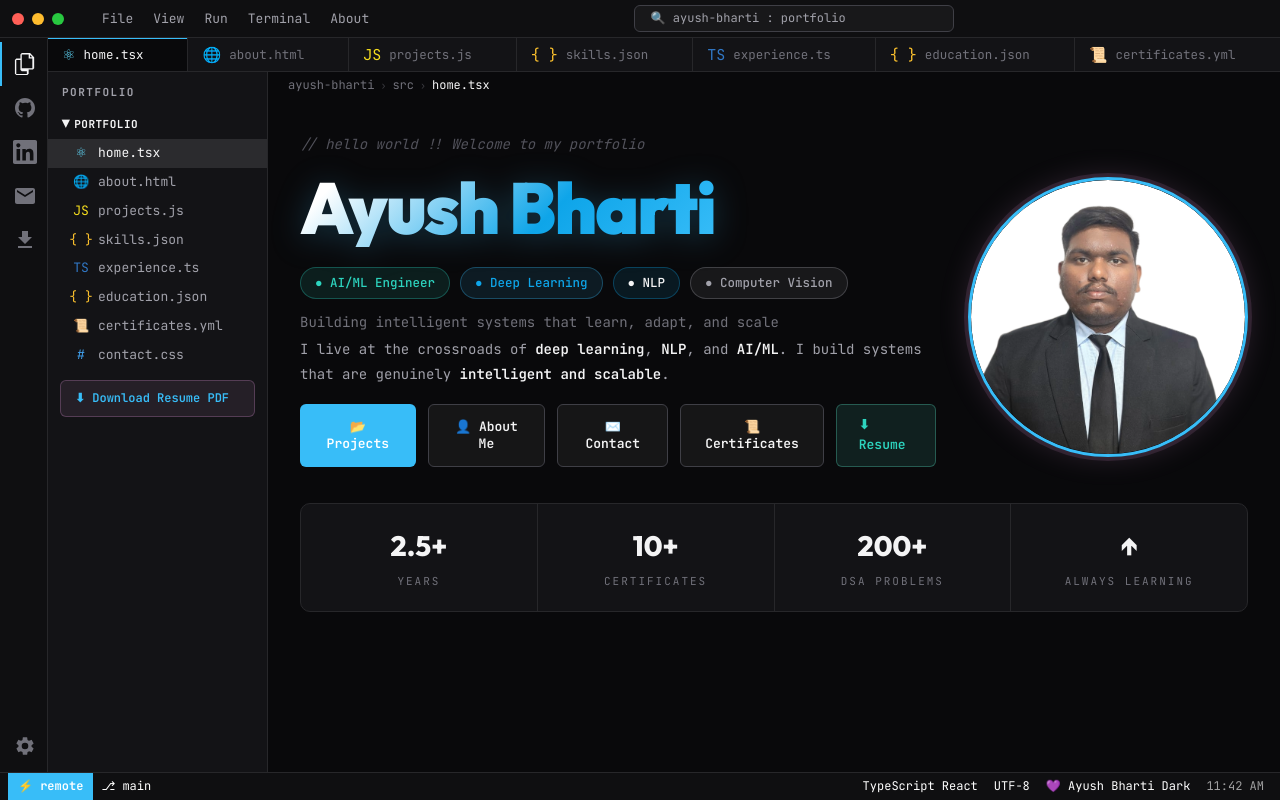
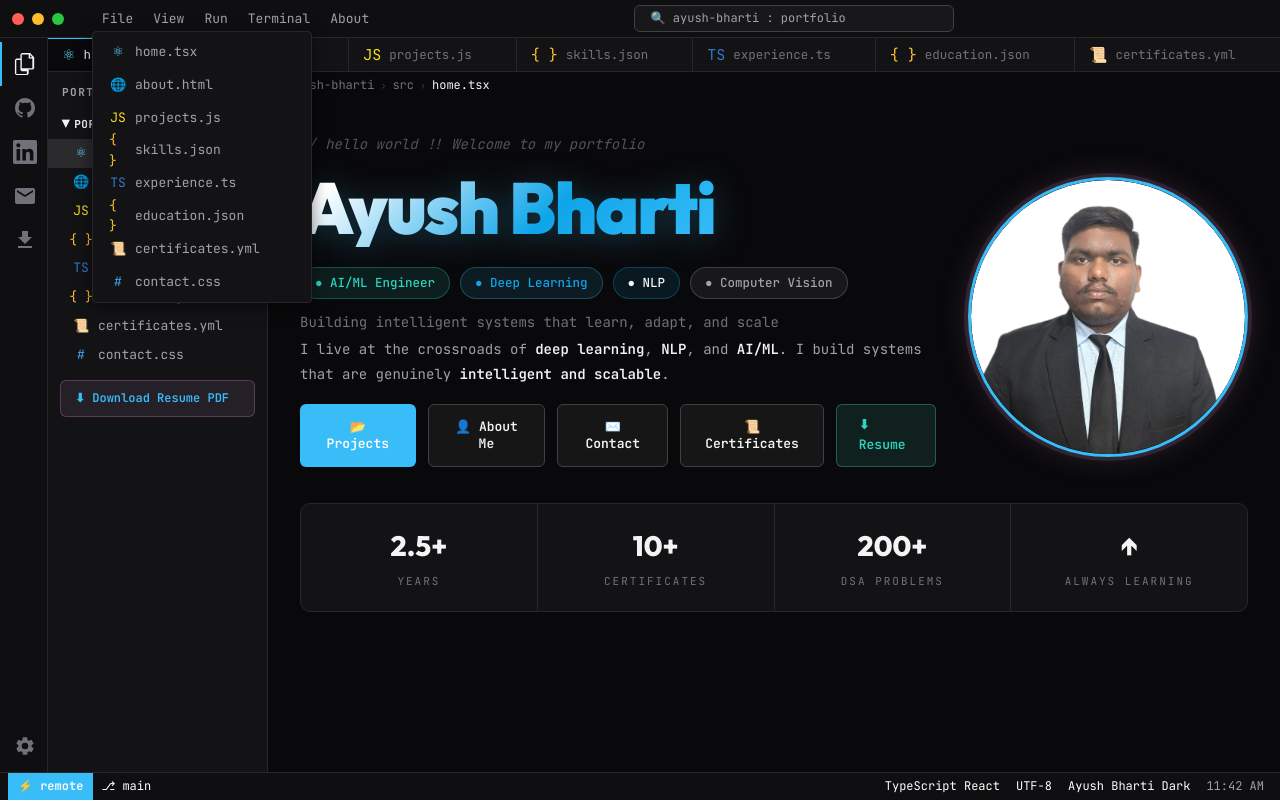
Before and after one commit to ayushbharti20/ayush-portfolio, a Next.js app: page / in a window 1280 px wide. Both pictures are taken after a click on the button "File". Built offline with nearby package versions, Linux system fonts and the light colour scheme.

Commit message:
style: remove heart icon from status bar text

```diff
--- a/src/app/globals.css
+++ b/src/app/globals.css
@@ -160,6 +160,36 @@ button {
   background: var(--bg-hover);
 }
 
+.titlebar__dropdown {
+  position: absolute;
+  top: 100%;
+  left: 0;
+  background: var(--bg-sidebar);
+  border: 1px solid var(--border);
+  box-shadow: 0 4px 16px rgba(0,0,0,0.5);
+  border-radius: var(--radius-sm);
+  padding: 4px 0;
+  min-width: 220px;
+  z-index: 1000;
+  display: flex;
+  flex-direction: column;
+}
+
+.titlebar__dropdown-item {
+  display: flex;
+  align-items: center;
+  gap: 8px;
+  padding: 6px 16px;
+  font-size: 13px;
+  color: var(--text-secondary);
+  cursor: pointer;
+  transition: background var(--transition-fast);
+}
+.titlebar__dropdown-item:hover {
+  background: var(--bg-active);
+  color: var(--text-primary);
+}
+
 .titlebar__search {
   flex: 1;
   display: flex;
--- a/src/app/page.js
+++ b/src/app/page.js
@@ -36,6 +36,7 @@ export default function Portfolio() {
   const [mobileSidebarOpen, setMobileSidebarOpen] = useState(false);
   const [explorerOpen, setExplorerOpen] = useState(true);
   const [time, setTime] = useState('');
+  const [openMenu, setOpenMenu] = useState(null);
 
   useEffect(() => {
     setTime(new Date().toLocaleTimeString([], { hour: '2-digit', minute: '2-digit' }));
@@ -82,13 +83,47 @@ export default function Portfolio() {
         </div>
         <div className="titlebar__menu">
           {MENU_ITEMS.map(item => (
-            <button
-              className="titlebar__menu-item"
-              key={item.label}
-              onClick={() => handleFileClick(item.fileId)}
-            >
-              {item.label}
-            </button>
+            <div style={{ position: 'relative' }} key={item.label}>
+              <button
+                className="titlebar__menu-item"
+                onClick={(e) => {
+                  if (item.label === 'File') {
+                    e.stopPropagation();
+                    setOpenMenu(openMenu === 'File' ? null : 'File');
+                  } else {
+                    handleFileClick(item.fileId);
+                  }
+                }}
+              >
+                {item.label}
+              </button>
+              {item.label === 'File' && openMenu === 'File' && (
+                <>
+                  <div
+                    style={{ position: 'fixed', inset: 0, zIndex: 999 }}
+                    onClick={(e) => {
+                      e.stopPropagation();
+                      setOpenMenu(null);
+                    }}
+                  />
+                  <div className="titlebar__dropdown" style={{ zIndex: 1000 }}>
+                    {FILE_MAP.map(file => (
+                      <div
+                        key={file.id}
+                        className="titlebar__dropdown-item"
+                        onClick={() => {
+                          handleFileClick(file.id);
+                          setOpenMenu(null);
+                        }}
+                      >
+                        <span className={`sidebar__file-icon ${file.iconClass}`}>{file.icon}</span>
+                        {file.label}
+                      </div>
+                    ))}
+                  </div>
+                </>
+              )}
+            </div>
           ))}
         </div>
         <div className="titlebar__search">
@@ -242,7 +277,7 @@ export default function Portfolio() {
         <div className="statusbar__right">
           <span className="statusbar__item">{activeFileData?.language || 'Plain Text'}</span>
           <span className="statusbar__item">UTF-8</span>
-          <span className="statusbar__item">💜 Ayush Bharti Dark</span>
+          <span className="statusbar__item">Ayush Bharti Dark</span>
           <span className="statusbar__item" style={{ opacity: 0.6 }}>
             {time}
           </span>
```
